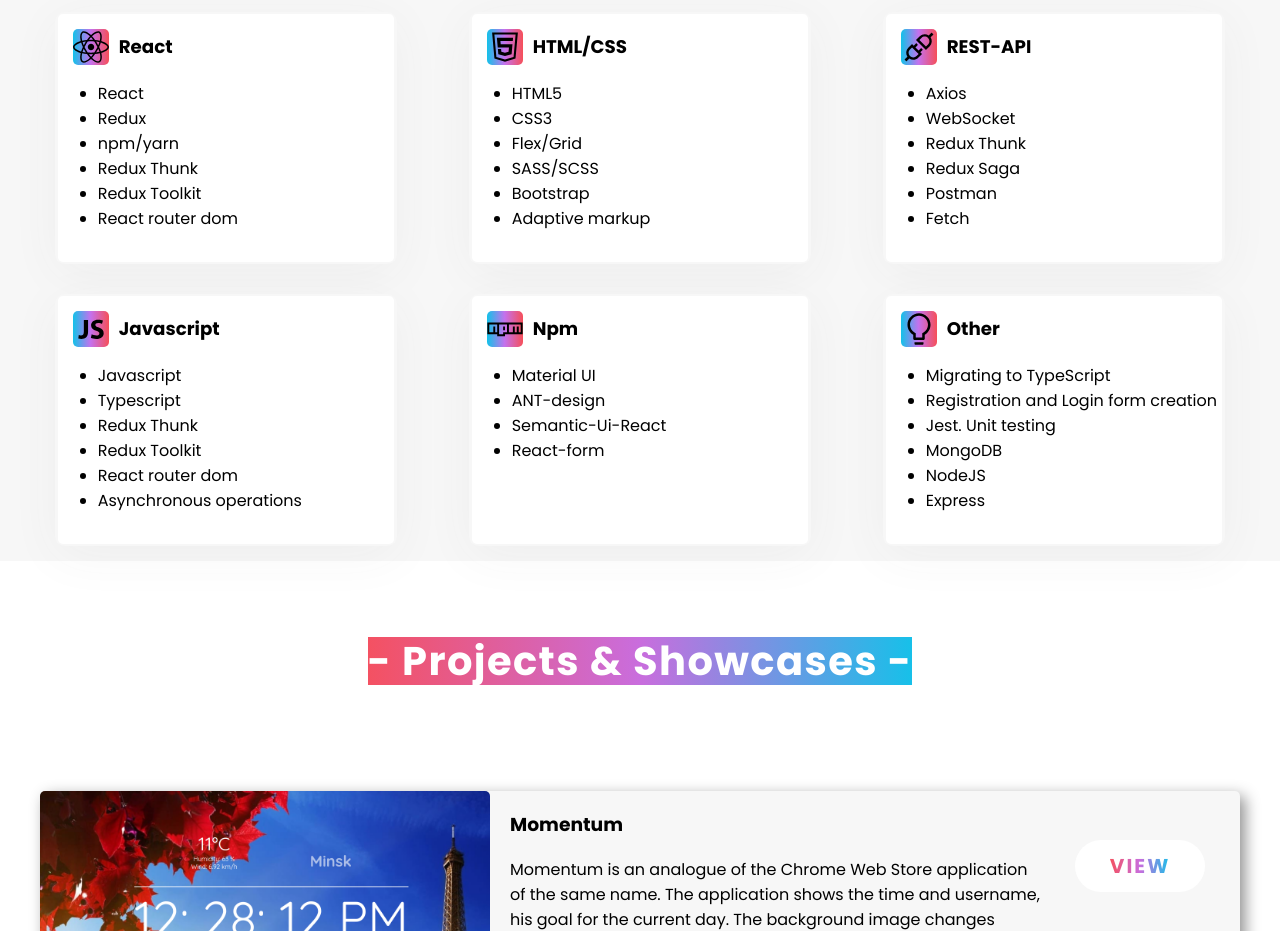
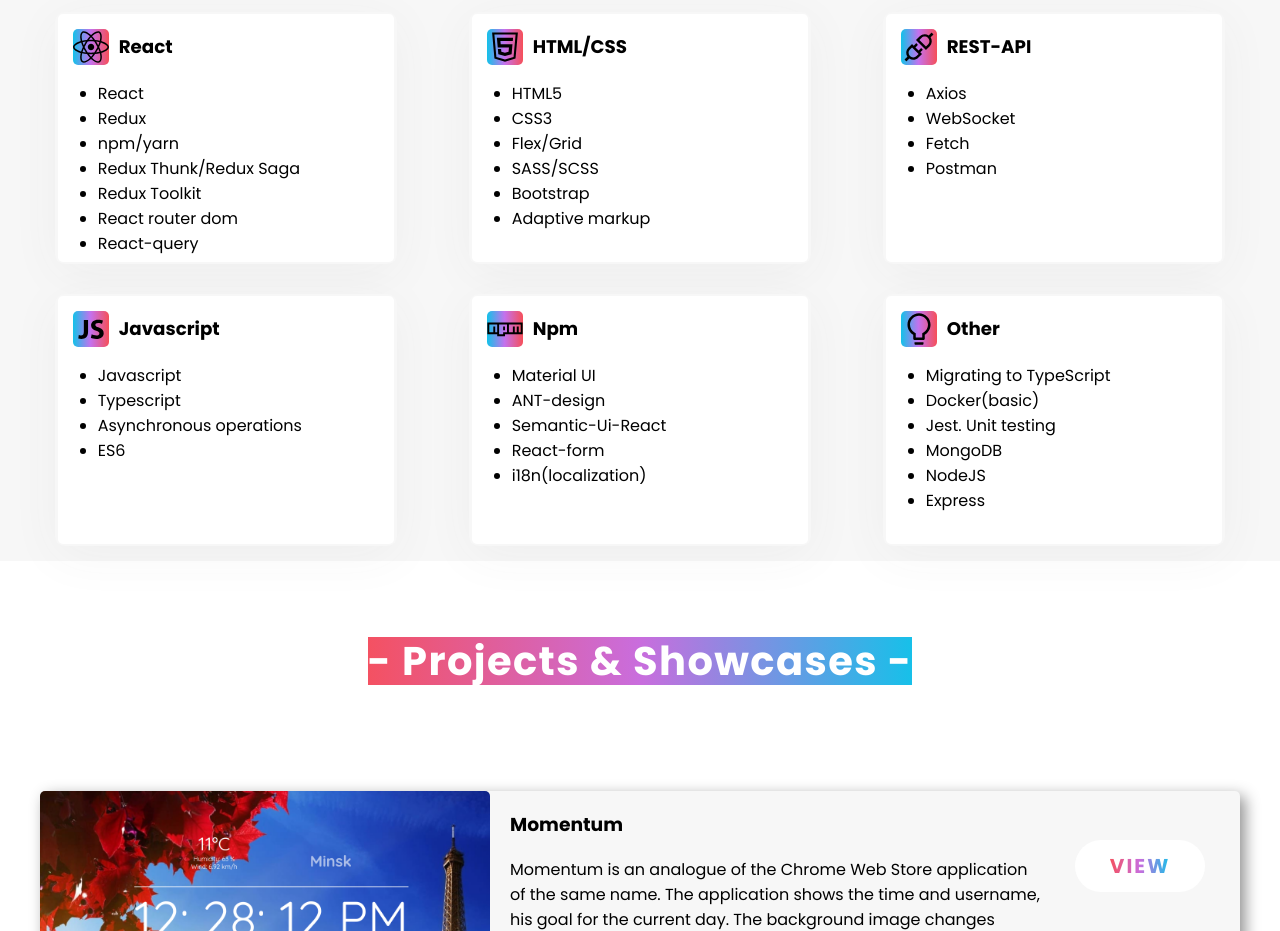
Before and after one commit to Pavelkv94/Portfolio_v3, a React (Create React App) app: page / in a window 1280 px wide. Shown: the part 1100-2031 px from the top of the page. Built offline with nearby package versions, Linux system fonts and the light colour scheme.

Commit message:
add skills

```diff
--- a/src/components/Skills/skillData.js
+++ b/src/components/Skills/skillData.js
@@ -5,9 +5,10 @@
             "React",
             "Redux",
             "npm/yarn",
-            "Redux Thunk",
+            "Redux Thunk/Redux Saga",
             "Redux Toolkit",
             "React router dom",
+            "React-query"
         ],
     },
     {
@@ -26,10 +27,8 @@
         skills: [
             "Axios",
             "WebSocket",
-            "Redux Thunk",
-            "Redux Saga",
-            "Postman",
-            "Fetch"
+            "Fetch",
+            "Postman"
         ],
     },
     {
@@ -37,10 +36,8 @@
         skills: [
             "Javascript",
             "Typescript",
-            "Redux Thunk",
-            "Redux Toolkit",
-            "React router dom",
             "Asynchronous operations",
+            "ES6"
         ],
     },
     {
@@ -50,13 +47,14 @@
             "ANT-design",
             "Semantic-Ui-React",
             "React-form",
+            "i18n(localization)"
            ],
     },
     {
         title: "Other",
         skills: [
             "Migrating to TypeScript",
-            "Registration and Login form creation",
+            "Docker(basic)",
             "Jest. Unit testing",
             "MongoDB",
             "NodeJS",
```
Also changed, not shown: 26 other files (tests, documents, lock files or other folders).
